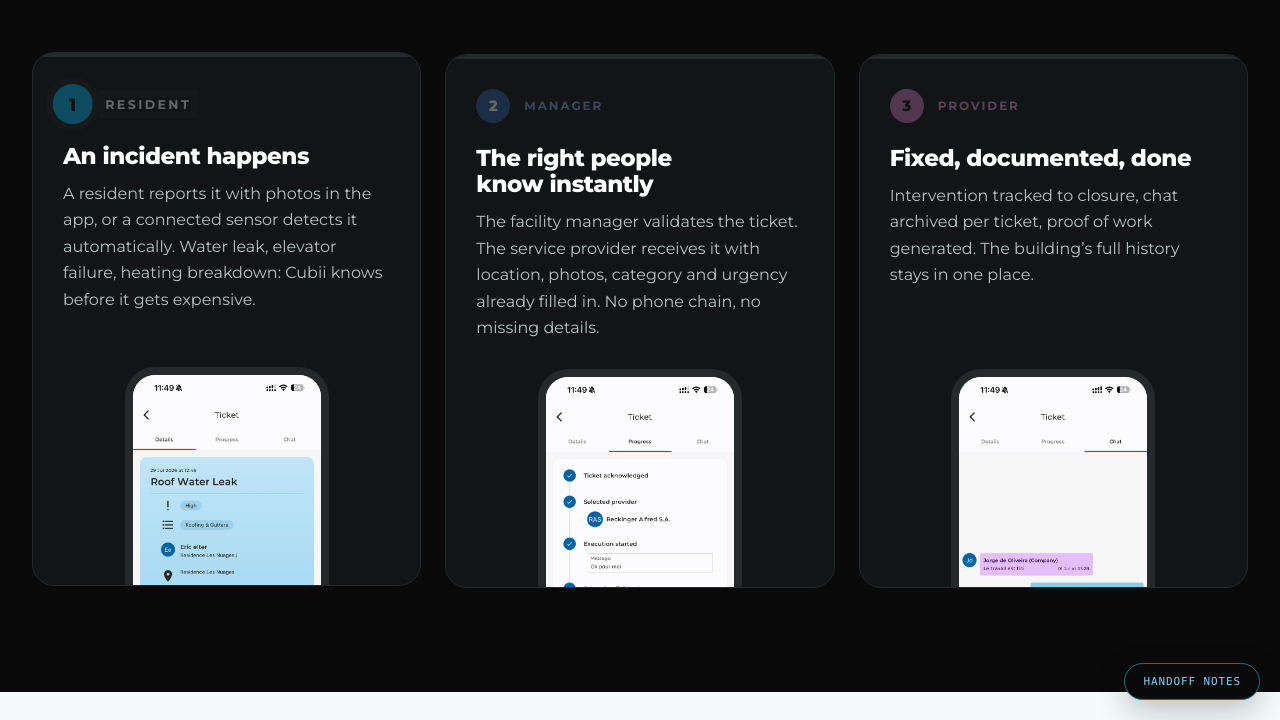
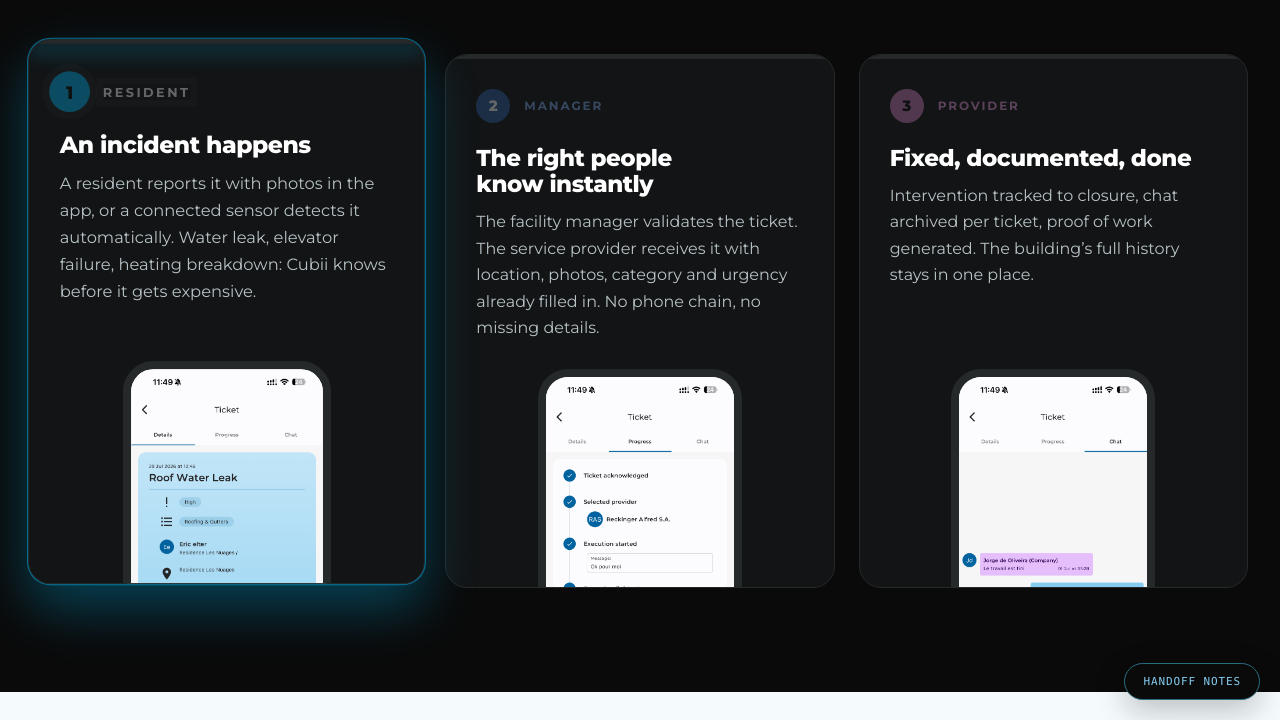
Before and after one commit to brunosantoos/cubii-preview, a plain HTML site: page Home.dc.html in a window 1280 px wide. In both pictures the pointer is over the item 226 px from the left and 2476 px from the top of the page. Shown: the part 2156-2876 px from the top of the page. Drawn offline with nearby package versions, Linux system fonts and the light colour scheme.

Commit message:
Home step cards: springier hover jump, stronger per-profile color
Hover now lifts the card -10px with a spring curve and a slight scale,
tints the border and drop shadow with the profile color, and makes the
top progress line glow brighter in that color.

```diff
--- a/Home.dc.html
+++ b/Home.dc.html
@@ -16,10 +16,17 @@
     a { color: #0090E8; }
     a:hover { color: #00B5F1; }
     h1, h2, h3, p, ul, ol { text-wrap: pretty; }
-    .cubii-step-card { transition: transform 0.3s ease, box-shadow 0.3s ease, border-color 0.3s ease; }
-    .cubii-step-card:hover { transform: translateY(-2px); }
-    .cubii-step-fill-1, .cubii-step-fill-2, .cubii-step-fill-3, .cubii-step-glow-1, .cubii-step-glow-2, .cubii-step-glow-3 { transition: transform 0.5s ease-in-out, opacity 0.5s ease-in-out; }
-    .cubii-step-card:hover .cubii-step-fill-1, .cubii-step-card:hover .cubii-step-fill-2, .cubii-step-card:hover .cubii-step-fill-3 { transform: scaleX(1); }
+    .cubii-step-card { transition: transform 0.38s cubic-bezier(0.34,1.56,0.64,1), box-shadow 0.35s ease, border-color 0.35s ease; }
+    .cubii-step-card:hover { transform: translateY(-10px) scale(1.02); }
+    .cubii-step-card:has(.cubii-step-fill-1):hover { border-color: #00B5F1; box-shadow: 0 24px 52px rgba(0,181,241,0.32), 0 0 0 1px rgba(0,181,241,0.55); }
+    .cubii-step-card:has(.cubii-step-fill-2):hover { border-color: #2E5FA3; box-shadow: 0 24px 52px rgba(46,95,163,0.4), 0 0 0 1px rgba(46,95,163,0.6); }
+    .cubii-step-card:has(.cubii-step-fill-3):hover { border-color: #C77DB8; box-shadow: 0 24px 52px rgba(199,125,184,0.32), 0 0 0 1px rgba(199,125,184,0.55); }
+    .cubii-step-fill-1, .cubii-step-fill-2, .cubii-step-fill-3, .cubii-step-glow-1, .cubii-step-glow-2, .cubii-step-glow-3 { transition: transform 0.5s ease-in-out, opacity 0.5s ease-in-out, filter 0.35s ease; }
+    .cubii-step-card:hover .cubii-step-fill-1, .cubii-step-card:hover .cubii-step-fill-2, .cubii-step-card:hover .cubii-step-fill-3 { transform: scaleX(1); filter: brightness(1.25); }
+    .cubii-step-card > div:first-child { transition: box-shadow 0.35s ease; }
+    .cubii-step-card:has(.cubii-step-fill-1):hover > div:first-child { box-shadow: 0 6px 20px rgba(0,181,241,0.75); }
+    .cubii-step-card:has(.cubii-step-fill-2):hover > div:first-child { box-shadow: 0 6px 20px rgba(46,95,163,0.8); }
+    .cubii-step-card:has(.cubii-step-fill-3):hover > div:first-child { box-shadow: 0 6px 20px rgba(199,125,184,0.75); }
     .cubii-step-card:hover .cubii-step-glow-1, .cubii-step-card:hover .cubii-step-glow-2, .cubii-step-card:hover .cubii-step-glow-3 { opacity: 1; transform: scale(1.05); }
     .cubii-step-glow-1 span:last-child, .cubii-step-glow-2 span:last-child, .cubii-step-glow-3 span:last-child { transition: color 0.3s ease, letter-spacing 0.3s ease; }
     .cubii-step-card:hover .cubii-step-glow-1 span:last-child { color: #FFFFFF !important; letter-spacing: 0.19em; }
```
